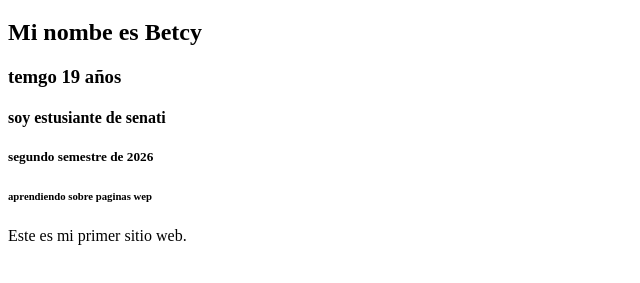
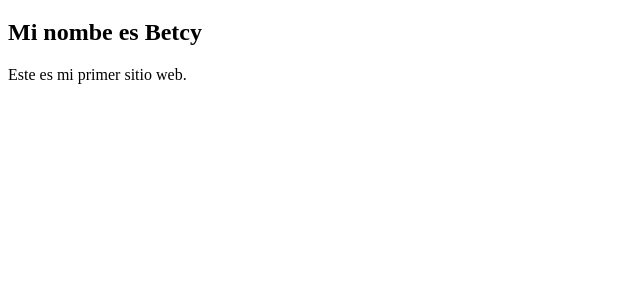
Before and after one commit to quispecondoribetcy-hub/BetcyQuispecondori, a plain HTML site: page index.html in a window 1280 px wide. Shown: the part 61-344 px from the top of the page, without its empty margins (0-640 px from the left). Drawn offline with Linux system fonts and the light colour scheme.

Commit message:
Add files via upload
mi pagina wep

```diff
--- a/index.html
+++ b/index.html
@@ -7,10 +7,7 @@
   <body>
     <h1>Hola mundo</h1>
     <h2>Mi nombe es Betcy</h2>
-    <h3>temgo 19 años</h3>
-    <h4>soy estusiante de senati</h4>
-    <h5>segundo semestre de 2026</h5>
-    <h6>aprendiendo sobre paginas wep</h6>
+
     <p>Este es mi primer sitio web.</p>
 
 
```
